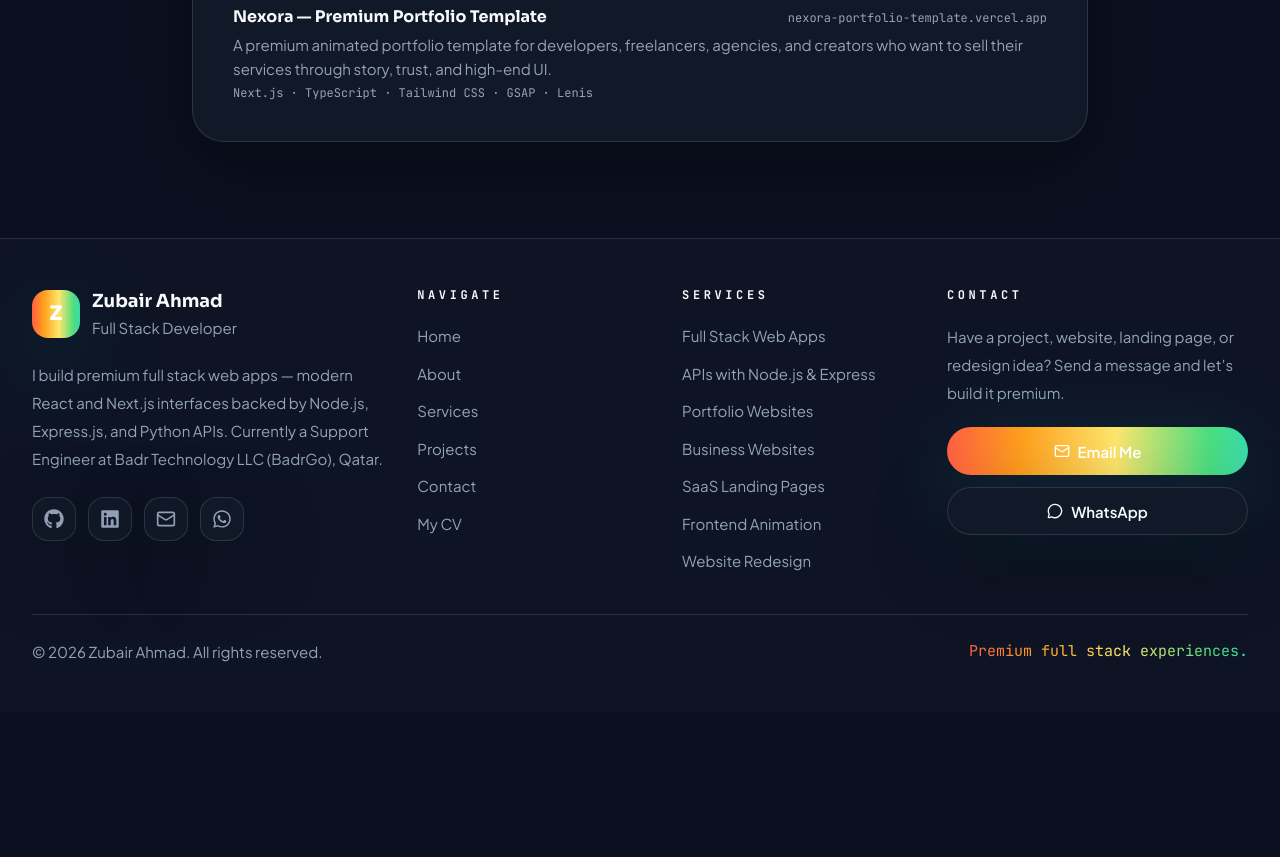
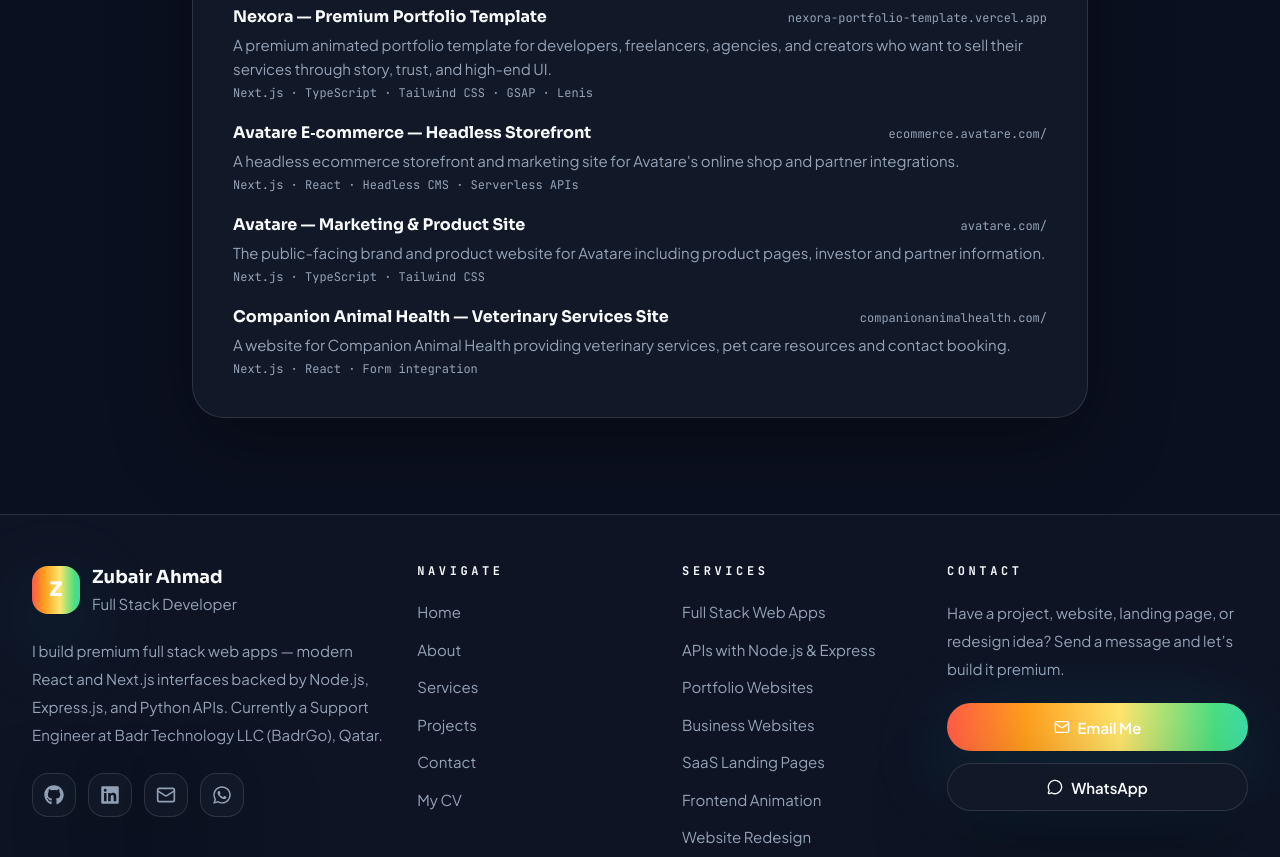
Before and after one commit to ZubairAhmad253/zubair.dev, a Next.js app: page /cv in a window 1280 px wide. Shown: the part 1940-2797 px from the top of the page. Before the commit the page ends 2652 px from the top, so only its background shows below. Built offline with nearby package versions, Linux system fonts and the light colour scheme.

Commit message:
Add Avatare and Companion Animal Health projects

```diff
--- a/src/data/projects.ts
+++ b/src/data/projects.ts
@@ -171,6 +171,73 @@ export const projects: ProjectData[] = [
     liveUrl: "https://nexora-portfolio-template.vercel.app",
     githubUrl: "https://github.com/ZubairAhmad253/nexora-portfolio-template",
   },
+  {
+    slug: "avatare-ecommerce",
+    title: "Avatare E‑commerce — Headless Storefront",
+    category: "Ecommerce / SaaS",
+    image: "/images/projects/avatare-ecommerce.webp",
+    description:
+      "A headless ecommerce storefront and marketing site for Avatare's online shop and partner integrations.",
+    problem:
+      "Avatare needed a performant, brand-forward storefront that highlights products and integrates with their existing headless commerce APIs.",
+    solution:
+      "Built a fast, responsive Next.js storefront with clear product pages, promotional sections, and seamless checkout integration.",
+    overview:
+      "The Avatare ecommerce project showcases products, bundles and partnerships while providing a smooth shopping experience backed by a headless commerce platform.",
+    features: [
+      "Product catalog with category filters",
+      "Promotional hero and featured bundles",
+      "Partner integrations and trust signals",
+      "Fast image loading and responsive layout",
+      "SEO-friendly product pages",
+    ],
+    tech: ["Next.js", "React", "Headless CMS", "Serverless APIs"],
+    liveUrl: "https://ecommerce.avatare.com/",
+  },
+  {
+    slug: "avatare-marketing",
+    title: "Avatare — Marketing & Product Site",
+    category: "Marketing / Brand",
+    image: "/images/projects/avatare-marketing.webp",
+    description:
+      "The public-facing brand and product website for Avatare including product pages, investor and partner information.",
+    problem:
+      "Avatare required a clear, trust-building marketing site to present product value and drive demo requests and partnerships.",
+    solution:
+      "Designed and developed a polished marketing site with clear CTAs, case highlights, and resource pages to convert visitors into leads.",
+    overview:
+      "Avatare's marketing site communicates product benefits, integrations and company story while capturing leads for partnerships and sales.",
+    features: [
+      "Clear product messaging and hero section",
+      "Case highlights and customer logos",
+      "Contact / demo request forms",
+      "Responsive and accessible design",
+    ],
+    tech: ["Next.js", "TypeScript", "Tailwind CSS"],
+    liveUrl: "https://avatare.com/",
+  },
+  {
+    slug: "companion-animal-health",
+    title: "Companion Animal Health — Veterinary Services Site",
+    category: "Healthcare / Veterinary",
+    image: "/images/projects/companion-animal-health.webp",
+    description:
+      "A website for Companion Animal Health providing veterinary services, pet care resources and contact booking.",
+    problem:
+      "The clinic needed a modern site that explains services, enables appointment requests, and offers trusted pet care resources.",
+    solution:
+      "Built a patient-friendly website with service pages, online booking links, resources and clear contact options.",
+    overview:
+      "Companion Animal Health's site helps pet owners find services, book appointments and access trustworthy pet care information.",
+    features: [
+      "Service pages and pricing overview",
+      "Appointment request form",
+      "Pet care resources and FAQs",
+      "Clinic contact and location details",
+    ],
+    tech: ["Next.js", "React", "Form integration"],
+    liveUrl: "https://companionanimalhealth.com/",
+  },
 ];
 
 export type Project = ProjectData;
```
